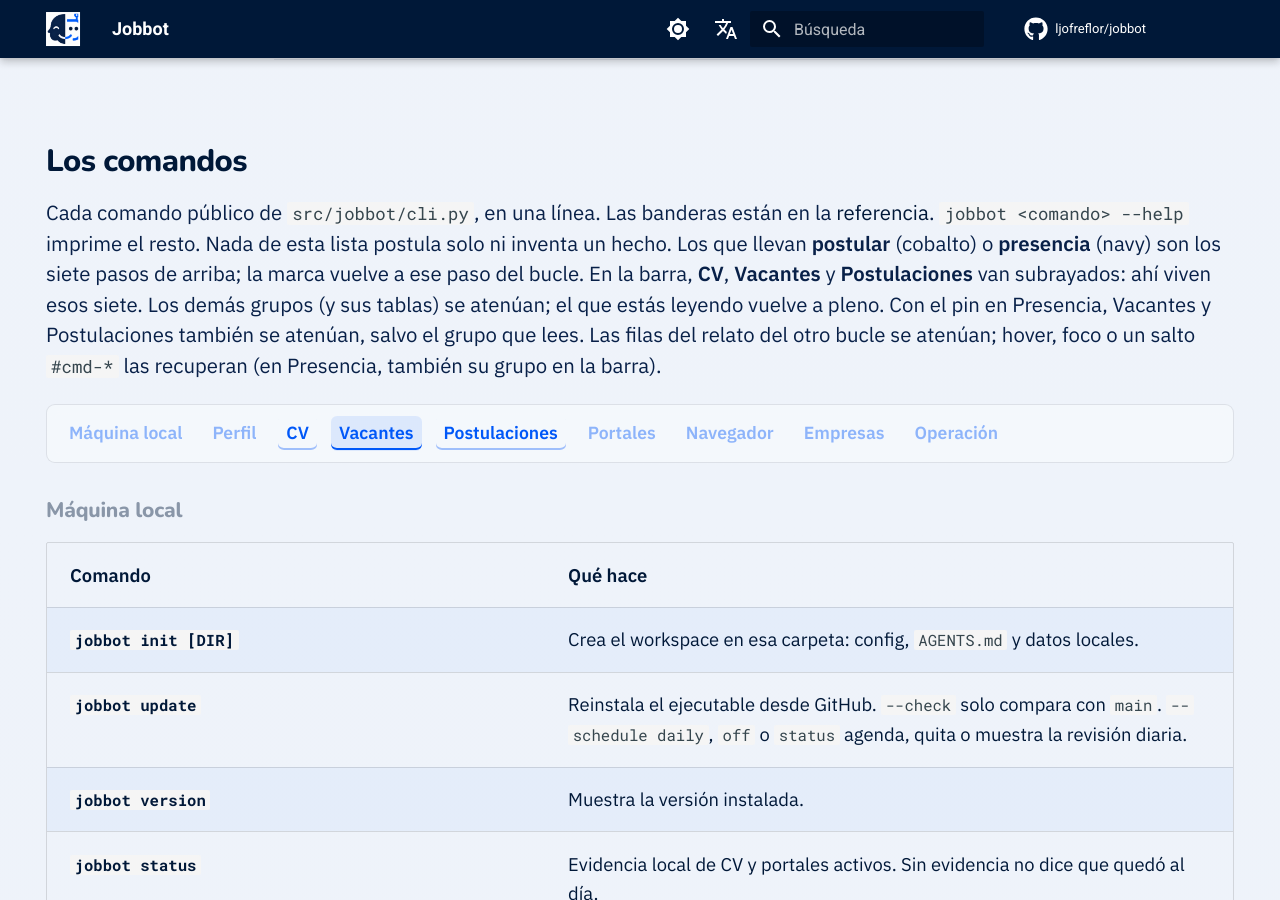
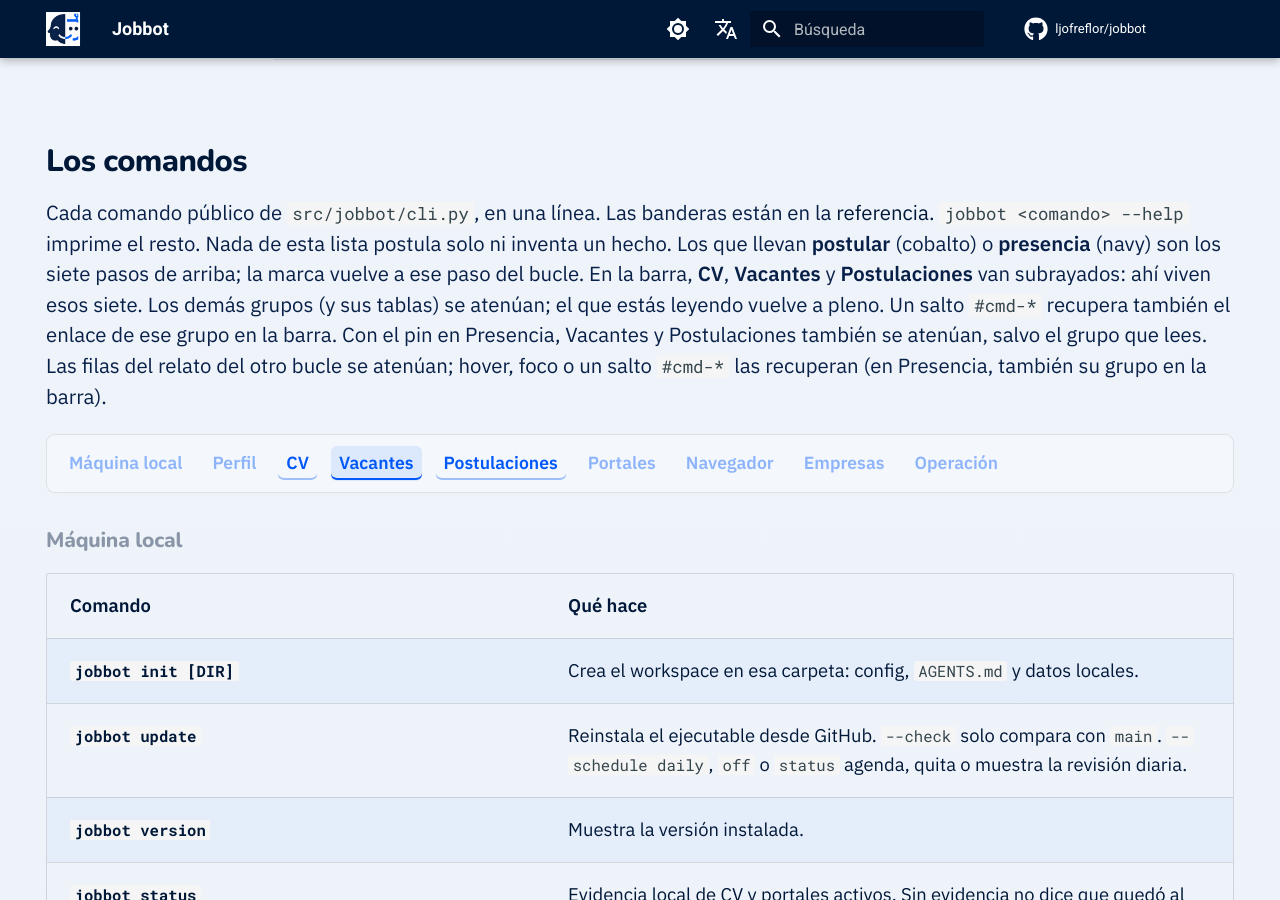
Before and after one commit to ljofreflor/jobbot, an MkDocs documentation site: the page built from docs/index.md, in a window 1280 px wide and 900 px high, scrolled down 9879 px. Built offline with MkDocs 1.6.1 and Material for MkDocs 9.7.7, drawn with Linux system fonts in a browser that asks for light colours; comment, search, counter and statistics services are not loaded.

```diff
--- a/docs/index.md
+++ b/docs/index.md
@@ -183,7 +183,7 @@ evidencia, y foco en Chile / Latam en búsquedas y roundups.
 
 Cada comando público de `src/jobbot/cli.py`, en una línea. Las banderas están en la
 [referencia](comandos.md). `jobbot <comando> --help` imprime el resto. Nada de esta
-lista postula solo ni inventa un hecho. Los que llevan **postular** (cobalto) o **presencia** (navy) son los siete pasos de arriba; la marca vuelve a ese paso del bucle. En la barra, **CV**, **Vacantes** y **Postulaciones** van subrayados: ahí viven esos siete. Los demás grupos (y sus tablas) se atenúan; el que estás leyendo vuelve a pleno. Con el pin en Presencia, Vacantes y Postulaciones también se atenúan, salvo el grupo que lees. Las filas del relato del otro bucle se atenúan; hover, foco o un salto `#cmd-*` las recuperan (en Presencia, también su grupo en la barra).
+lista postula solo ni inventa un hecho. Los que llevan **postular** (cobalto) o **presencia** (navy) son los siete pasos de arriba; la marca vuelve a ese paso del bucle. En la barra, **CV**, **Vacantes** y **Postulaciones** van subrayados: ahí viven esos siete. Los demás grupos (y sus tablas) se atenúan; el que estás leyendo vuelve a pleno. Un salto `#cmd-*` recupera también el enlace de ese grupo en la barra. Con el pin en Presencia, Vacantes y Postulaciones también se atenúan, salvo el grupo que lees. Las filas del relato del otro bucle se atenúan; hover, foco o un salto `#cmd-*` las recuperan (en Presencia, también su grupo en la barra).
 
 <nav class="jb-cmdnav" aria-label="Grupos de comandos. Tab cae en el grupo actual; las flechas mueven entre grupos" aria-keyshortcuts="ArrowLeft ArrowRight Home End">
   <a href="#cmd-maquina" aria-controls="cmd-maquina">Máquina local</a>
```
Also changed, not shown: docs/en/index.md (+1 -1 lines).
